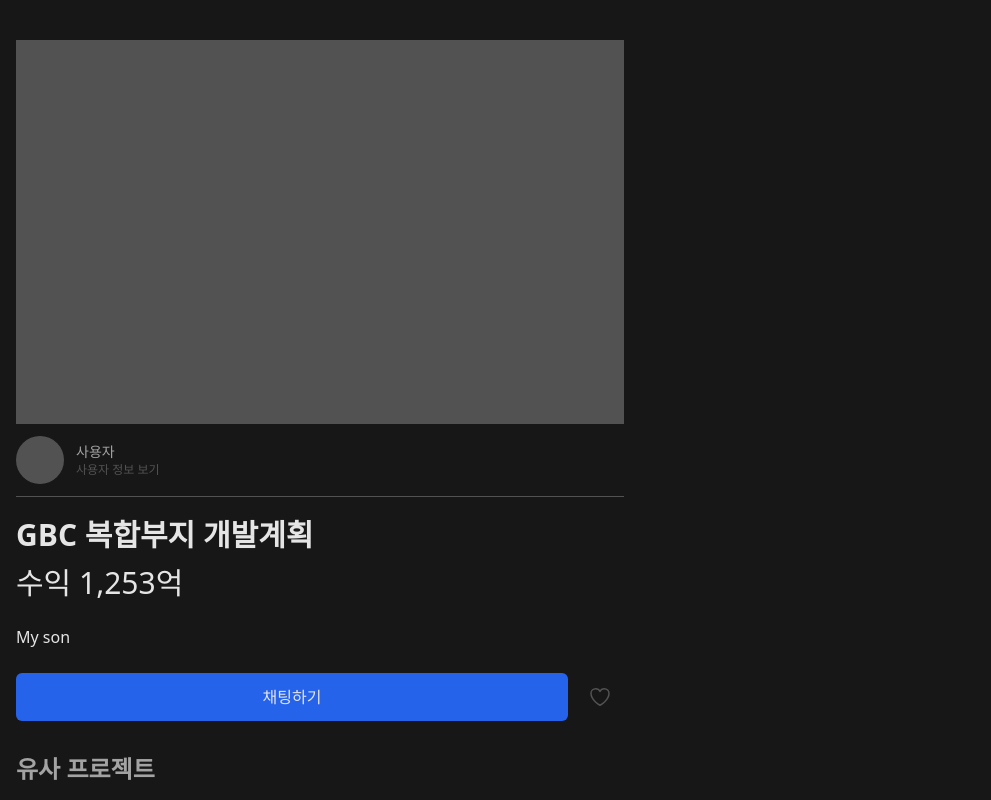
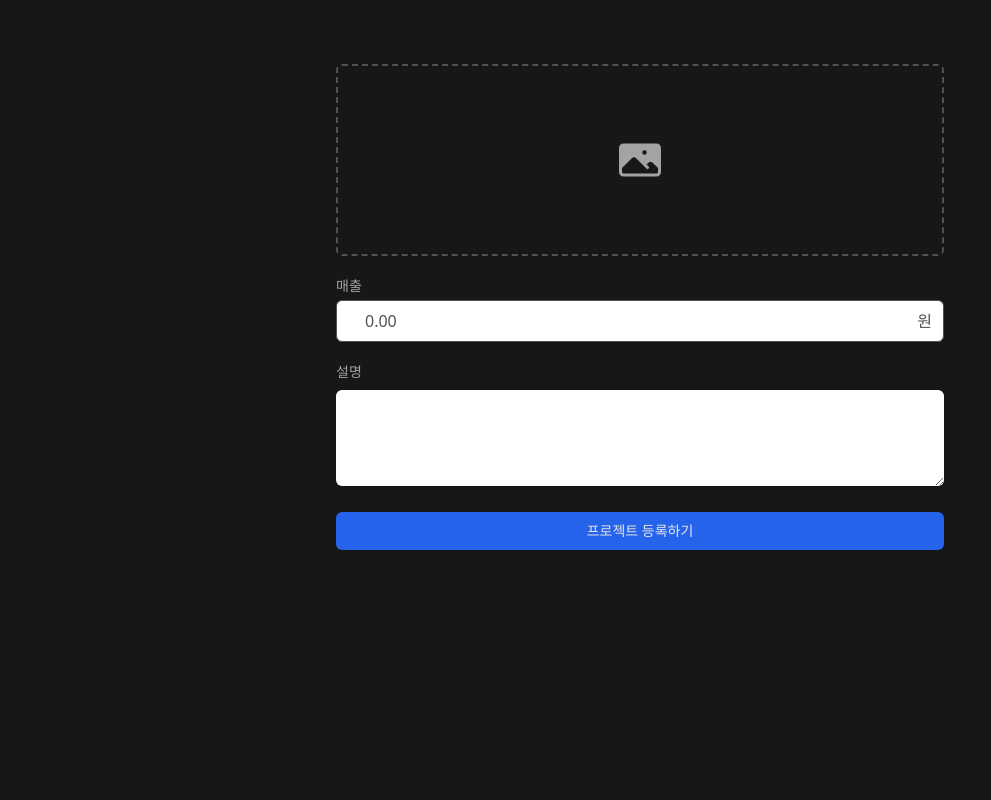
Before and after one commit to hooooooooooooon/next-platform-v1, a Next.js app: page /solutions/create in a window 1280 px wide. Shown: the top 800 px of the page, without its empty margins (0-991 px from the left). Built offline with nearby package versions, Linux system fonts and the light colour scheme.

Commit message:
Add Solution Styling

```diff
--- a/pages/_document.tsx
+++ b/pages/_document.tsx
@@ -4,7 +4,7 @@ export default function Document() {
   return (
     <Html lang="ko">
       <Head />
-      <body className="bg-neutral-900 text-white max-w-screen-sm mx-auto`">
+      <body className={"bg-neutral-900 text-white max-w-screen-sm mx-auto"}>
         <Main />
         <NextScript />
       </body>
--- a/pages/home.tsx
+++ b/pages/home.tsx
@@ -37,7 +37,7 @@ export default function Home() {
       <Link href="/products/add" className="flex gap-5">
         <div className="flex flex-col w-full pt-5 px-5">
           <div className="text-neutral-600 w-full flex flex-col items-center justify-center rounded-md border-[1px] border-dashed border-neutral-600 pb-5 hover:border-neutral-500 hover:text-neutral-500">
-            <PlusIcon className="h-16" />
+            <PlusIcon className="h-12" />
             <div className="text-sm">신규 프로젝트를 추가해주세요.</div>
           </div>
           {[1, 1, 1, 1, 1, 1, 1].map((_, i) => (
--- /dev/null
+++ b/pages/solutions/create.tsx
@@ -0,0 +1,40 @@
+import { PhotoIcon } from "@heroicons/react/24/solid";
+
+export default function CreateSolution() {
+  return (
+    <div className="px-4 py-16">
+      <div>
+        <label className="w-full cursor-pointer text-neutral-400 hover:border-blue-600 hover:text-blue-700 flex items-center justify-center border-2 border-dashed border-neutral-600 h-48 rounded-md">
+          <PhotoIcon className="h-12 w-12" />
+          <input className="hidden" type="file" />
+        </label>
+      </div>
+      <div className="my-5">
+        <label
+          className="mb-1 block text-sm font-medium text-neutral-400"
+          htmlFor="profit"
+        >
+          매출
+        </label>
+        <div className="rounded-md relative flex items-center shadow-sm">
+          <input
+            id="profit"
+            className="appearance-none pl-7 w-full px-3 py-2 border border-neutral-600 rounded-md shadow-sm placeholder-neutral-600 focus:outline-none focus:ring-blue-600 focus:border-blue-600"
+            type="text"
+            placeholder="0.00"
+          />
+          <div className="absolute right-0 pointer-events-none pr-3 flex items-center">
+            <span className="text-neutral-600">원</span>
+          </div>
+        </div>
+      </div>
+      <div>
+        <label className="mb-1 block text-sm font-medium text-neutral-400">설명</label>
+        <div>
+          <textarea className="mt-1 shadow-sm w-full focus:ring-blue-600 rounded-md border-neutral-400 focus:border-blue-600" rows={4} />
+        </div>
+      </div>
+      <button className="mt-5 w-full bg-blue-600 hover:bg-blue-700 text-neutral-200 py-2 px-4 border border-transparent rounded-md shadow-sm text-sm font-medium focus:ring-2 focus:ring-offset-2 focus:ring-blue-600 focus:outline-none">프로젝트 등록하기</button>
+    </div>
+  );
+}
```
